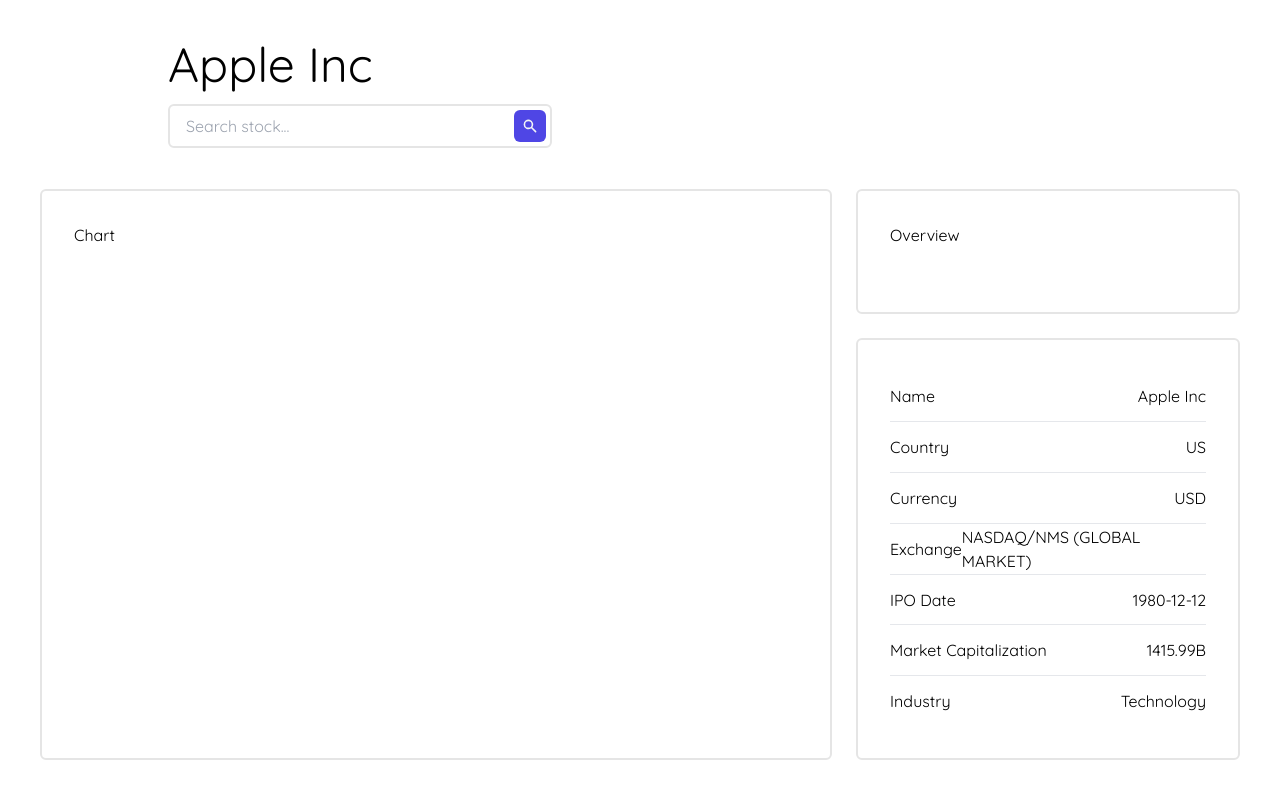
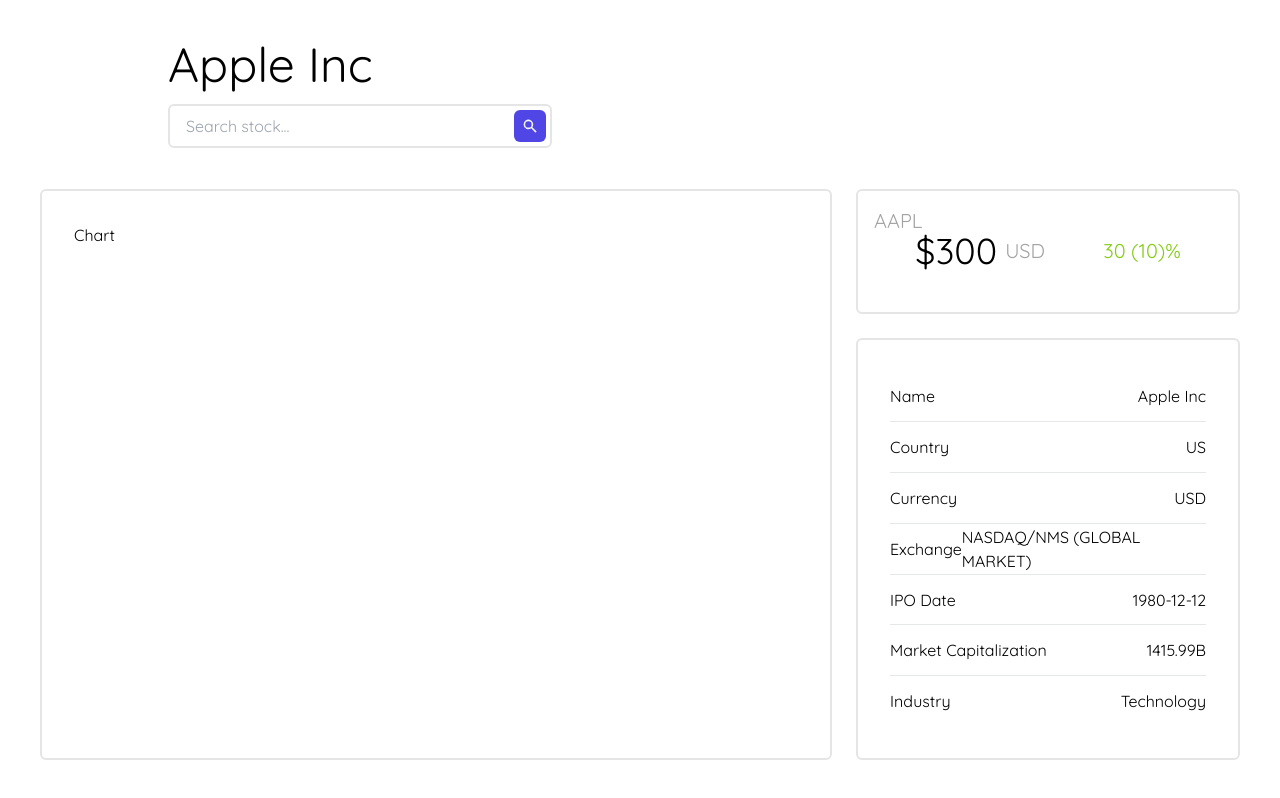
Before and after one commit to nikcladis/stock-dashboard, a React (Vite) app: page / in a window 1280 px wide. Built offline with nearby package versions, Linux system fonts and the light colour scheme.

Commit message:
Added Overview Component

```diff
--- a/src/components/Dashboard.jsx
+++ b/src/components/Dashboard.jsx
@@ -1,6 +1,7 @@
 import Card from "@components/Card";
 import Header from "@components/Header";
 import Details from "@components/Details";
+import Overview from "@components/Overview";
 
 import { mockCompanyDetails } from "@constants/mock";
 
@@ -14,7 +15,13 @@
         <Card>Chart</Card>
       </div>
       <div>
-        <Card>Overview</Card>
+        <Overview
+          symbol={mockCompanyDetails.ticker}
+          price={300}
+          change={30}
+          changePercent={10.0}
+          currency="USD"
+        />
       </div>
       <div className="row-span-2 xl:row-span-3">
         <Details details={mockCompanyDetails} />
--- /dev/null
+++ b/src/components/Overview.jsx
@@ -0,0 +1,26 @@
+import Card from "@components/Card";
+
+const Overview = ({ symbol, price, change, changePercent, currency }) => {
+  return (
+    <Card>
+      <span className="absolute left-4 top-4 text-neutral-400 text-lg xl:text-xl 2xl:text-2xl">
+        {symbol}
+      </span>
+      <div className="w-full h-full flex justify-around items-center">
+        <span className="text-2xl xl:text-4xl 2xl:text-5xl flex items-center">
+          ${price}
+          <span className="text-lg xl:text-xl 2xl:text-2xl text-neutral-400 m-2">
+            {currency}
+          </span>
+        </span>
+        <span
+          className={`text-lg xl:text-xl 2xl:text-2xl ${change > 0 ? "text-lime-500" : "text-red-500"}`}
+        >
+          {change} <span>({changePercent})%</span>
+        </span>
+      </div>
+    </Card>
+  );
+};
+
+export default Overview;
```
